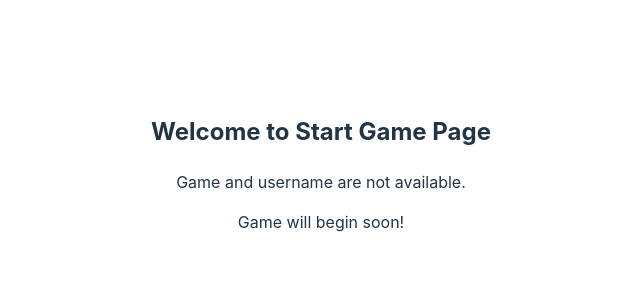
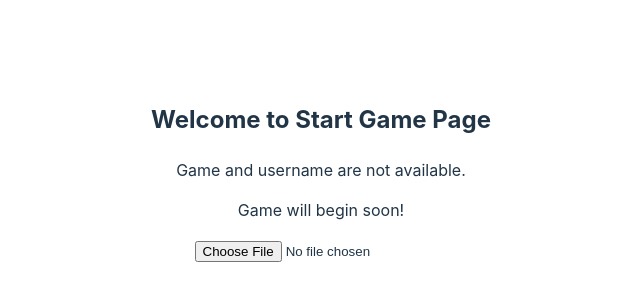
Before and after one commit to julia-b-grenier/GuessOrMess, a React (Vite) app in the folder guess-or-mess/: page /start-game in a window 1280 px wide. Shown: the part 228-528 px from the top of the page, without its empty margins (319-959 px from the left). Built offline with nearby package versions, Linux system fonts and the light colour scheme.

Commit message:
Add file selector component

```diff
--- a/guess-or-mess/src/pages/StartGame.tsx
+++ b/guess-or-mess/src/pages/StartGame.tsx
@@ -144,6 +144,7 @@ function StartGame() {
         <p>Game and username are not available.</p>
       )}
       <p>Game will begin soon!</p>
+      <FileSelector />
     </div>
   );
 }
```
